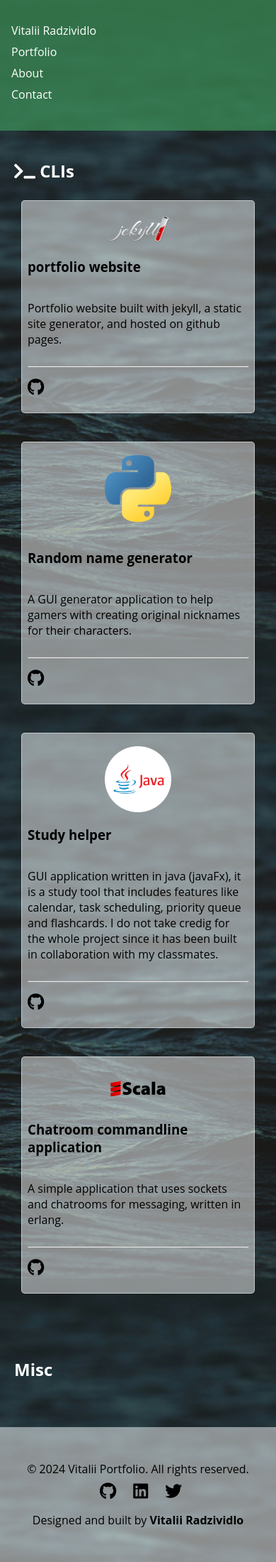
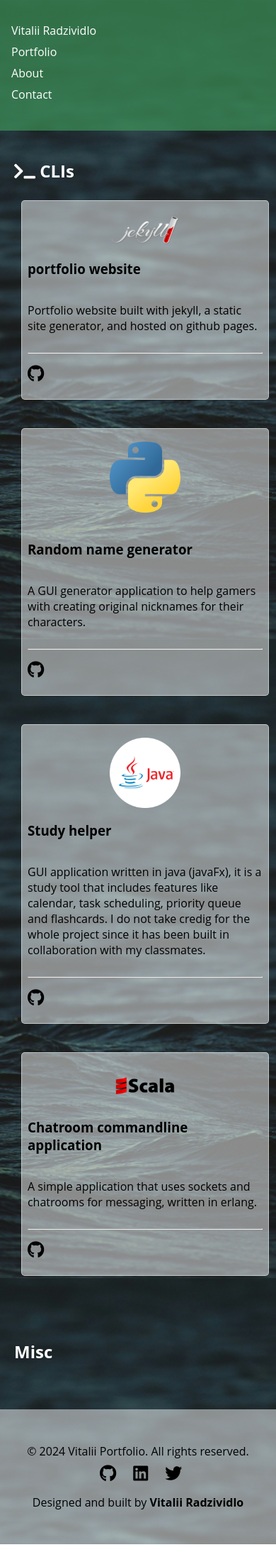
Before and after one commit to Veentikon/Veentikon.github.io, a Jekyll site: the page built from portfolio.md, in a window 390 px wide. Shown: the whole page at 71% size. Built offline with Jekyll 4.4.1, drawn with Linux system fonts in a browser that asks for light colours; some web fonts are replaced; after the commit the page ends 2175 px from its top, so only the background shows below that.

Commit message:
set minimum width to 100% for mobile devices

```diff
--- a/assets/_scss/_portfolio.scss
+++ b/assets/_scss/_portfolio.scss
@@ -47,6 +47,7 @@
     justify-content: space-between;
     flex: 1 1 calc(100% - 10px);
     max-width: 100%;
+    min-width: 100%;
     background-color: $footer-background-color;
     color: black;
     margin: 10px;
@@ -66,6 +67,7 @@
     justify-content: space-between;
     flex: 1 1 calc(100% - 8px);
     max-width: 100%;
+    min-width: 100%;
     background-color: $footer-background-color;
     color: black;
     margin: 10px;
```
